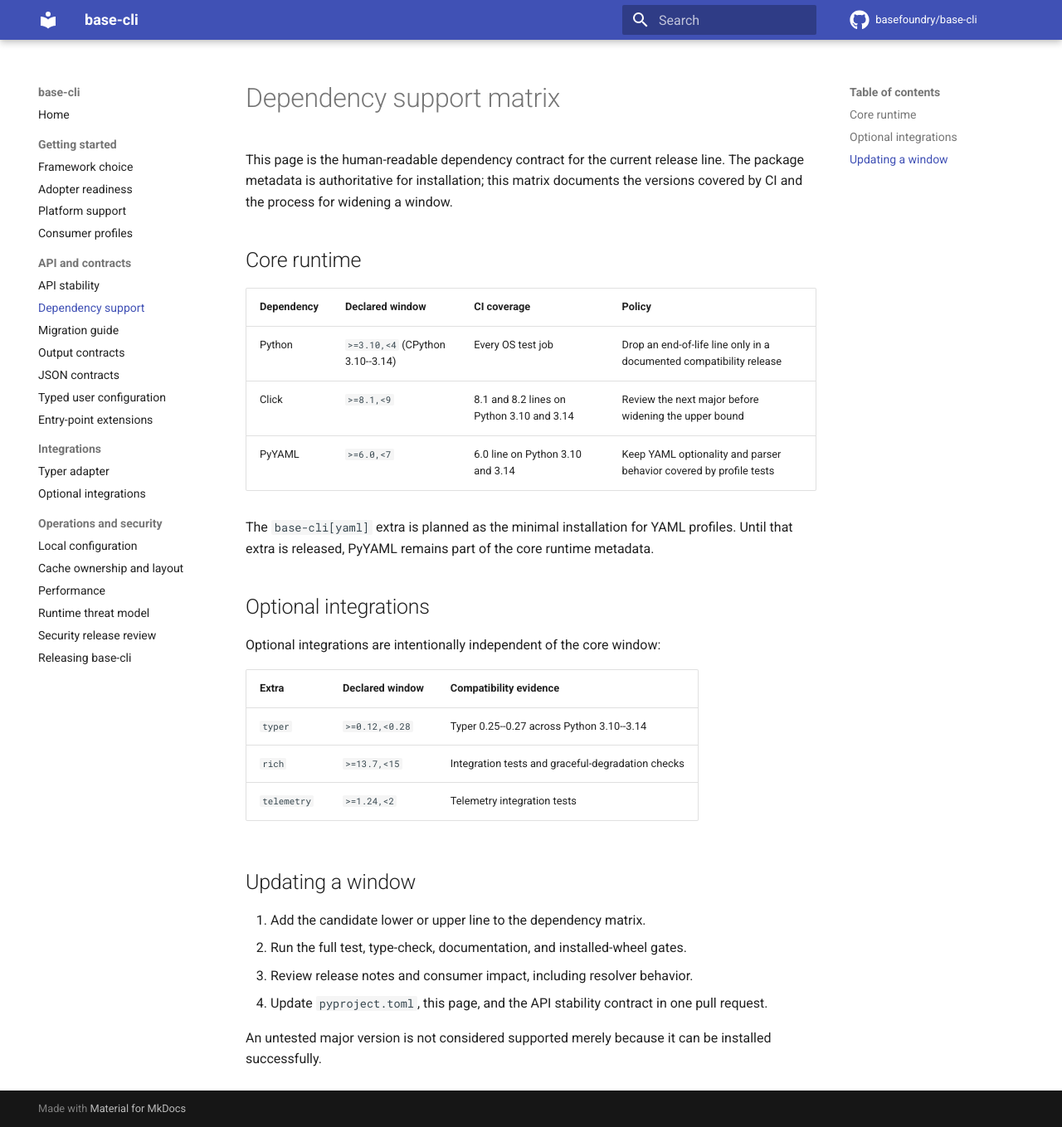
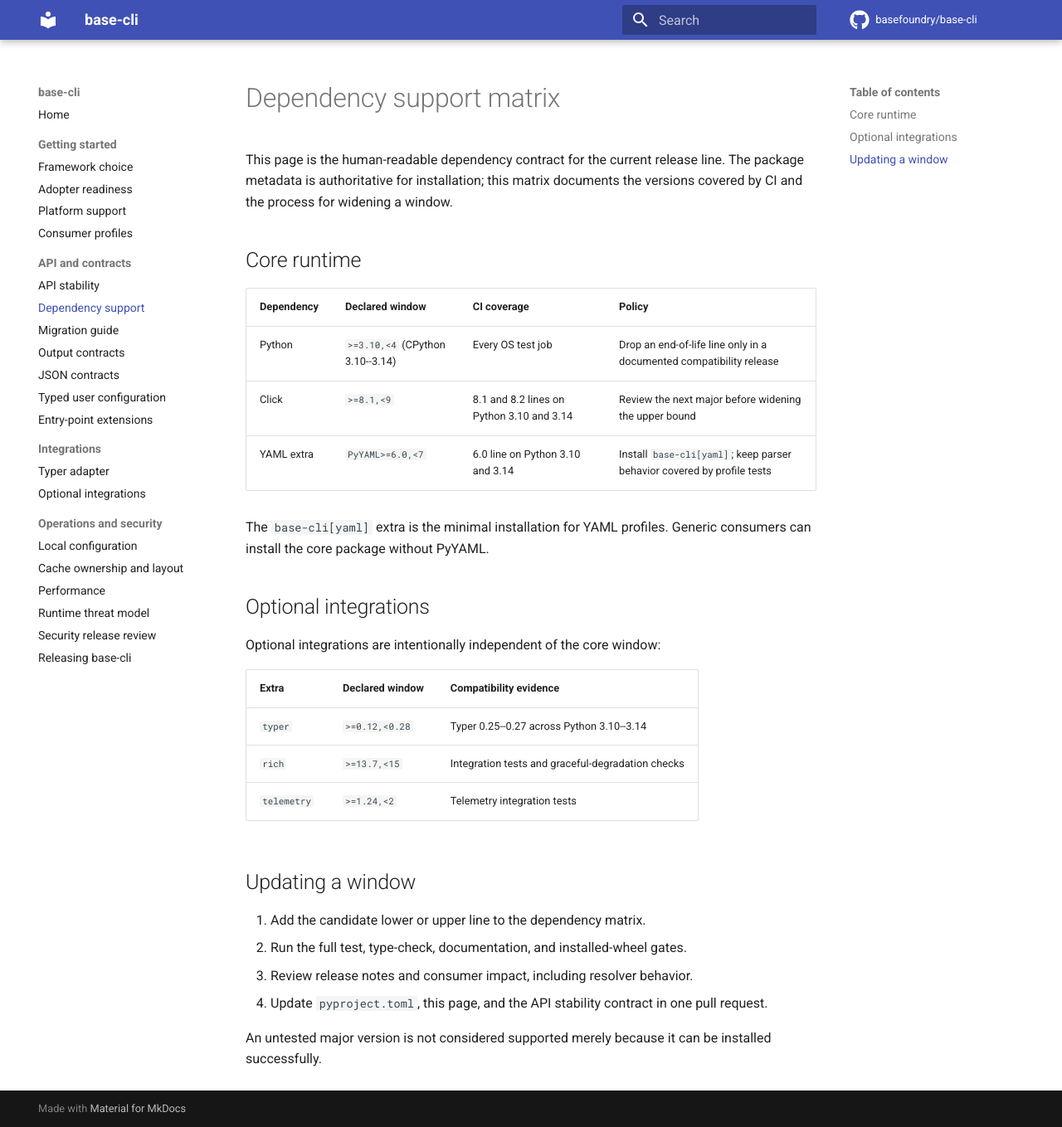
Before and after one commit to basefoundry/base-cli, an MkDocs documentation site: the page built from docs/dependency-support.md, in a window 1280 px wide and 1359 px high. Shown: the whole window at 83% size. Built offline with MkDocs 1.6.1 and Material for MkDocs 9.7.7, drawn with Linux system fonts in a browser that asks for light colours; comment, search, counter and statistics services are not loaded.

Commit message:
feat: make YAML support an optional extra (#199)
Implements the v1.0 optional YAML dependency issue.

```diff
--- a/docs/dependency-support.md
+++ b/docs/dependency-support.md
@@ -10,11 +10,10 @@
 | --- | --- | --- | --- |
 | Python | `>=3.10,<4` (CPython 3.10--3.14) | Every OS test job | Drop an end-of-life line only in a documented compatibility release |
 | Click | `>=8.1,<9` | 8.1 and 8.2 lines on Python 3.10 and 3.14 | Review the next major before widening the upper bound |
-| PyYAML | `>=6.0,<7` | 6.0 line on Python 3.10 and 3.14 | Keep YAML optionality and parser behavior covered by profile tests |
+| YAML extra | `PyYAML>=6.0,<7` | 6.0 line on Python 3.10 and 3.14 | Install `base-cli[yaml]`; keep parser behavior covered by profile tests |
 
-The `base-cli[yaml]` extra is planned as the minimal installation for YAML
-profiles. Until that extra is released, PyYAML remains part of the core
-runtime metadata.
+The `base-cli[yaml]` extra is the minimal installation for YAML profiles.
+Generic consumers can install the core package without PyYAML.
 
 ## Optional integrations
 
--- a/pyproject.toml
+++ b/pyproject.toml
@@ -42,14 +42,17 @@
 ]
 dependencies = [
   "click>=8.1,<9",
-  "PyYAML>=6.0,<7",
 ]
 
 [project.optional-dependencies]
+yaml = [
+  "PyYAML>=6.0,<7",
+]
 dev = [
   "build>=1.2",
   "hypothesis>=6.100,<7",
   "mypy>=1.17,<2",
+  "PyYAML>=6.0,<7",
   "pytest>=8.0",
   "types-PyYAML>=6.0,<7",
 ]
```
Also changed, not shown: CHANGELOG.md (+2 -0 lines), docs/adopter-readiness.md (+2 -1 lines), docs/api-stability.md (+4 -3 lines), docs/local-config.md (+2 -1 lines), docs/output-contracts.md (+2 -1 lines), docs/platform-support.md (+2 -1 lines), examples/nested_click_app/README.md (+2 -1 lines), 6 other files.
